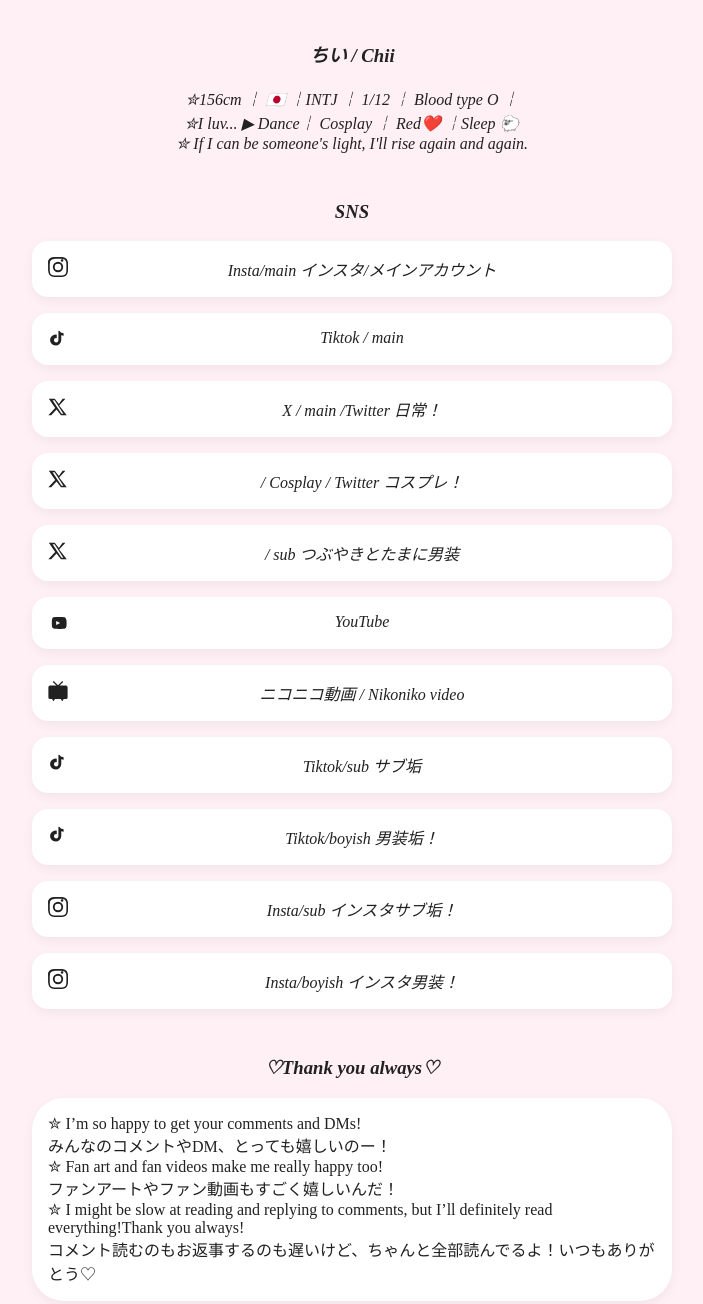
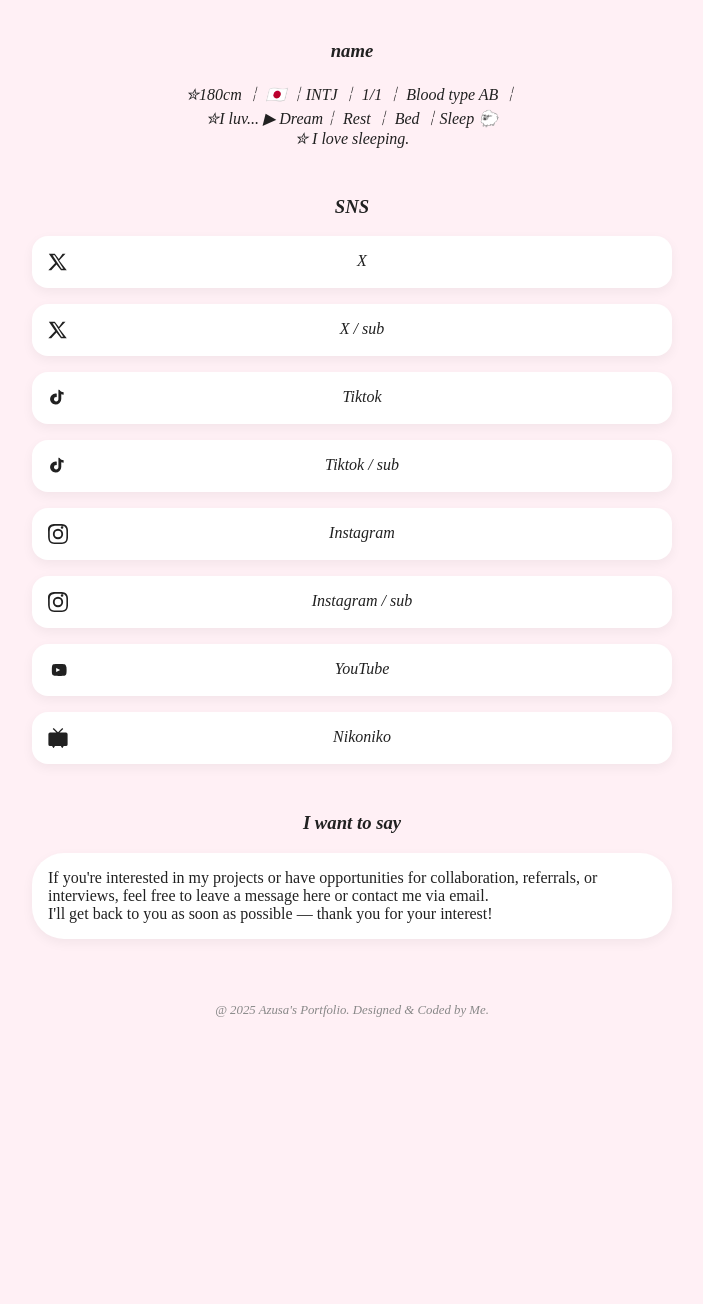
Before and after one commit to AzusagawaSakuta131/hinamichii-remake, a plain HTML site: page index.html in a window 1280 px wide. Shown: the part 200-1504 px from the top of the page, without its empty margins (288-991 px from the left). After the commit the page ends 1218 px from the top, so only its background shows below. Drawn offline with Linux system fonts and the light colour scheme.

Commit message:
Add files via upload
Go through with copyright issue.

```diff
--- a/index.html
+++ b/index.html
@@ -8,32 +8,36 @@
 <body>
     <div class="info">
         <img src="resource/Photo.jpg" />
-        <h3><i>ちい / Chii</i></h3>
-        <p>✮156cm ￤ 🇯🇵 ￤INTJ ￤ 1/12 ￤ Blood type O ￤</p>
-        <p>✮I luv... ▶︎ Dance￤ Cosplay ￤ Red❤️ ￤Sleep 🐑</p>
-        <p>✮ If I can be someone's light, I'll rise again and again.</p>
+        <h3><i>name</i></h3>
+        <p>✮180cm ￤ 🇯🇵 ￤INTJ ￤ 1/1 ￤ Blood type AB ￤</p>
+        <p>✮I luv... ▶︎ Dream￤ Rest ￤ Bed ￤Sleep 🐑</p>
+        <p>✮ I love sleeping.</p>
     </div>
     <div class="links">
         <h3>SNS</h3>
-        <a href="https://www.instagram.com/hinamichii_?igsh=d3c4cXlqMmF0bTBi&utm_source=qr" class="alink" target="_blank">
-            <svg xmlns="http://www.w3.org/2000/svg" viewBox="0 0 24 24"><path d="M12 2.2c3.2 0 3.6 0 4.8.1 1.2.1 1.9.3 2.3.5.6.2 1 .5 1.4 1 .4.4.7.8 1 1.4.2.4.4 1.1.5 2.3.1 1.2.1 1.6.1 4.8s0 3.6-.1 4.8c-.1 1.2-.3 1.9-.5 2.3-.2.6-.5 1-.9 1.4-.4.4-.8.7-1.4.9-.4.2-1.1.4-2.3.5-1.2.1-1.6.1-4.8.1s-3.6 0-4.8-.1c-1.2-.1-1.9-.3-2.3-.5-.6-.2-1-.5-1.4-.9-.4-.4-.7-.8-.9-1.4-.2-.4-.4-1.1-.5-2.3-.1-1.2-.1-1.6-.1-4.8s0-3.6.1-4.8c.1-1.2.3-1.9.5-2.3.2-.6.5-1 .9-1.4.4-.4.8-.7 1.4-.9.4-.2 1.1-.4 2.3-.5C8.4 2.2 8.8 2.2 12 2.2m0-2.2C8.7 0 8.3 0 7.1.1 5.9.2 4.9.4 4.1.7c-.9.3-1.7.7-2.4 1.4C.9 2.8.5 3.6.2 4.5.1 5.3 0 6.3 0 7.5.1 8.7.1 9.1.1 12s0 3.3.1 4.5c.1 1.2.3 2.2.6 3 .3.9.7 1.7 1.4 2.4.7.7 1.5 1.1 2.4 1.4.8.3 1.8.5 3 .6 1.2.1 1.6.1 4.5.1s3.3 0 4.5-.1c1.2-.1 2.2-.3 3-.6.9-.3 1.7-.7 2.4-1.4.7-.7 1.1-1.5 1.4-2.4.3-.8.5-1.8.6-3 .1-1.2.1-1.6.1-4.5s0-3.3-.1-4.5c-.1-1.2-.3-2.2-.6-3-.3-.9-.7-1.7-1.4-2.4-.7-.7-1.5-1.1-2.4-1.4-.8-.3-1.8-.5-3-.6C15.3 0 14.9 0 12 0zM12 5.8A6.2 6.2 0 1 0 12 18.2 6.2 6.2 0 1 0 12 5.8zm0 10.2a4 4 0 1 1 0-8 4 4 0 0 1 0 8zm6.4-11.9a1.5 1.5 0 1 1-3.1 0 1.5 1.5 0 1 1 3.1 0z" /></svg>
-            <span class="lable">Insta/main インスタ/メインアカウント</span>
-        </a>
-        <a href="https://www.tiktok.com/@_o7chii?_t=ZS-8wIF0hRGyJd&_r=1" class="alink" target="_blank">
-            <svg xmlns="http://www.w3.org/2000/svg" fill="#212121" viewBox="0 0 24 24"><path d="M12.13 2c.65 0 1.26.12 1.83.35a4.2 4.2 0 0 0 2.15 2.15 6.3 6.3 0 0 0 2.65.53v3.03a9.2 9.2 0 0 1-2.85-.45v5.55a6.82 6.82 0 0 1-2.1 4.9 6.55 6.55 0 0 1-4.77 1.84c-3.58-.07-6.51-3.02-6.56-6.6a6.59 6.59 0 0 1 6.57-6.57c.5 0 1 .07 1.46.2V11a2.44 2.44 0 0 0-.72-.1 2.64 2.64 0 0 0-2.66 2.67c0 1.48 1.2 2.64 2.67 2.64.72 0 1.4-.29 1.91-.8.51-.5.79-1.19.79-1.9V2h.03z" /></svg>
-            <span class="lable">Tiktok / main</span>
-        </a>
         <a href="https://x.com/hinamichii_?s=21&t=fl0hc6velhavxB0q9OkZRQ" class="alink" target="_blank">
             <svg xmlns="http://www.w3.org/2000/svg" fill="#212121" viewBox="0 0 24 24"><path d="M17.53 2H21l-7.6 8.15L22.5 22H15.6l-5.4-6.9L3.9 22H.4l8.2-8.85L1 2h7.1l4.9 6.25L17.53 2zM16.2 20h2.2L7.9 4H5.5l10.7 16z" /></svg>
-            <span class="lable">X / main /Twitter 日常！</span>
-        </a>
-        <a href="https://x.com/taiyaki_cosplay?s=21&t=fl0hc6velhavxB0q9OkZRQ" class="alink" target="_blank">
-            <svg xmlns="http://www.w3.org/2000/svg" fill="#212121" viewBox="0 0 24 24"><path d="M17.53 2H21l-7.6 8.15L22.5 22H15.6l-5.4-6.9L3.9 22H.4l8.2-8.85L1 2h7.1l4.9 6.25L17.53 2zM16.2 20h2.2L7.9 4H5.5l10.7 16z" /></svg>
-            <span class="lable"> / Cosplay / Twitter コスプレ！</span>
+            <span class="lable">X</span>
         </a>
         <a href="https://x.com/Kyuremixx" class="alink" target="_blank">
             <svg xmlns="http://www.w3.org/2000/svg" fill="#212121" viewBox="0 0 24 24"><path d="M17.53 2H21l-7.6 8.15L22.5 22H15.6l-5.4-6.9L3.9 22H.4l8.2-8.85L1 2h7.1l4.9 6.25L17.53 2zM16.2 20h2.2L7.9 4H5.5l10.7 16z" /></svg>
-            <span class="lable"> / sub つぶやきとたまに男装   </span>
+            <span class="lable">X / sub</span>
+        </a>
+        <a href="https://www.tiktok.com/@taiyakicosplay?_t=ZS-8wPzQxYLRZI&_r=1" class="alink" target="_blank">
+            <svg xmlns="http://www.w3.org/2000/svg" fill="#212121" viewBox="0 0 24 24"><path d="M12.13 2c.65 0 1.26.12 1.83.35a4.2 4.2 0 0 0 2.15 2.15 6.3 6.3 0 0 0 2.65.53v3.03a9.2 9.2 0 0 1-2.85-.45v5.55a6.82 6.82 0 0 1-2.1 4.9 6.55 6.55 0 0 1-4.77 1.84c-3.58-.07-6.51-3.02-6.56-6.6a6.59 6.59 0 0 1 6.57-6.57c.5 0 1 .07 1.46.2V11a2.44 2.44 0 0 0-.72-.1 2.64 2.64 0 0 0-2.66 2.67c0 1.48 1.2 2.64 2.67 2.64.72 0 1.4-.29 1.91-.8.51-.5.79-1.19.79-1.9V2h.03z" /></svg>
+            <span class="lable">Tiktok</span>
+        </a>
+        <a href="https://www.tiktok.com/@kyuremixx?_t=ZS-8wPzV0YHwQ5&_r=1" class="alink" target="_blank">
+            <svg xmlns="http://www.w3.org/2000/svg" fill="#212121" viewBox="0 0 24 24"><path d="M12.13 2c.65 0 1.26.12 1.83.35a4.2 4.2 0 0 0 2.15 2.15 6.3 6.3 0 0 0 2.65.53v3.03a9.2 9.2 0 0 1-2.85-.45v5.55a6.82 6.82 0 0 1-2.1 4.9 6.55 6.55 0 0 1-4.77 1.84c-3.58-.07-6.51-3.02-6.56-6.6a6.59 6.59 0 0 1 6.57-6.57c.5 0 1 .07 1.46.2V11a2.44 2.44 0 0 0-.72-.1 2.64 2.64 0 0 0-2.66 2.67c0 1.48 1.2 2.64 2.67 2.64.72 0 1.4-.29 1.91-.8.51-.5.79-1.19.79-1.9V2h.03z" /></svg>
+            <span class="lable">Tiktok / sub</span>
+        </a>
+        <a href="https://www.instagram.com/hinamichii_?igsh=d3c4cXlqMmF0bTBi&utm_source=qr" class="alink" target="_blank">
+            <svg xmlns="http://www.w3.org/2000/svg" viewBox="0 0 24 24"><path d="M12 2.2c3.2 0 3.6 0 4.8.1 1.2.1 1.9.3 2.3.5.6.2 1 .5 1.4 1 .4.4.7.8 1 1.4.2.4.4 1.1.5 2.3.1 1.2.1 1.6.1 4.8s0 3.6-.1 4.8c-.1 1.2-.3 1.9-.5 2.3-.2.6-.5 1-.9 1.4-.4.4-.8.7-1.4.9-.4.2-1.1.4-2.3.5-1.2.1-1.6.1-4.8.1s-3.6 0-4.8-.1c-1.2-.1-1.9-.3-2.3-.5-.6-.2-1-.5-1.4-.9-.4-.4-.7-.8-.9-1.4-.2-.4-.4-1.1-.5-2.3-.1-1.2-.1-1.6-.1-4.8s0-3.6.1-4.8c.1-1.2.3-1.9.5-2.3.2-.6.5-1 .9-1.4.4-.4.8-.7 1.4-.9.4-.2 1.1-.4 2.3-.5C8.4 2.2 8.8 2.2 12 2.2m0-2.2C8.7 0 8.3 0 7.1.1 5.9.2 4.9.4 4.1.7c-.9.3-1.7.7-2.4 1.4C.9 2.8.5 3.6.2 4.5.1 5.3 0 6.3 0 7.5.1 8.7.1 9.1.1 12s0 3.3.1 4.5c.1 1.2.3 2.2.6 3 .3.9.7 1.7 1.4 2.4.7.7 1.5 1.1 2.4 1.4.8.3 1.8.5 3 .6 1.2.1 1.6.1 4.5.1s3.3 0 4.5-.1c1.2-.1 2.2-.3 3-.6.9-.3 1.7-.7 2.4-1.4.7-.7 1.1-1.5 1.4-2.4.3-.8.5-1.8.6-3 .1-1.2.1-1.6.1-4.5s0-3.3-.1-4.5c-.1-1.2-.3-2.2-.6-3-.3-.9-.7-1.7-1.4-2.4-.7-.7-1.5-1.1-2.4-1.4-.8-.3-1.8-.5-3-.6C15.3 0 14.9 0 12 0zM12 5.8A6.2 6.2 0 1 0 12 18.2 6.2 6.2 0 1 0 12 5.8zm0 10.2a4 4 0 1 1 0-8 4 4 0 0 1 0 8zm6.4-11.9a1.5 1.5 0 1 1-3.1 0 1.5 1.5 0 1 1 3.1 0z" /></svg>
+            <span class="lable">Instagram</span>
+        </a>
+        <a href="https://www.instagram.com/c_taiyakikun?igsh=NHRzNWY4M2YyZXdn" class="alink" target="_blank">
+            <svg xmlns="http://www.w3.org/2000/svg" viewBox="0 0 24 24"><path d="M12 2.2c3.2 0 3.6 0 4.8.1 1.2.1 1.9.3 2.3.5.6.2 1 .5 1.4 1 .4.4.7.8 1 1.4.2.4.4 1.1.5 2.3.1 1.2.1 1.6.1 4.8s0 3.6-.1 4.8c-.1 1.2-.3 1.9-.5 2.3-.2.6-.5 1-.9 1.4-.4.4-.8.7-1.4.9-.4.2-1.1.4-2.3.5-1.2.1-1.6.1-4.8.1s-3.6 0-4.8-.1c-1.2-.1-1.9-.3-2.3-.5-.6-.2-1-.5-1.4-.9-.4-.4-.7-.8-.9-1.4-.2-.4-.4-1.1-.5-2.3-.1-1.2-.1-1.6-.1-4.8s0-3.6.1-4.8c.1-1.2.3-1.9.5-2.3.2-.6.5-1 .9-1.4.4-.4.8-.7 1.4-.9.4-.2 1.1-.4 2.3-.5C8.4 2.2 8.8 2.2 12 2.2m0-2.2C8.7 0 8.3 0 7.1.1 5.9.2 4.9.4 4.1.7c-.9.3-1.7.7-2.4 1.4C.9 2.8.5 3.6.2 4.5.1 5.3 0 6.3 0 7.5.1 8.7.1 9.1.1 12s0 3.3.1 4.5c.1 1.2.3 2.2.6 3 .3.9.7 1.7 1.4 2.4.7.7 1.5 1.1 2.4 1.4.8.3 1.8.5 3 .6 1.2.1 1.6.1 4.5.1s3.3 0 4.5-.1c1.2-.1 2.2-.3 3-.6.9-.3 1.7-.7 2.4-1.4.7-.7 1.1-1.5 1.4-2.4.3-.8.5-1.8.6-3 .1-1.2.1-1.6.1-4.5s0-3.3-.1-4.5c-.1-1.2-.3-2.2-.6-3-.3-.9-.7-1.7-1.4-2.4-.7-.7-1.5-1.1-2.4-1.4-.8-.3-1.8-.5-3-.6C15.3 0 14.9 0 12 0zM12 5.8A6.2 6.2 0 1 0 12 18.2 6.2 6.2 0 1 0 12 5.8zm0 10.2a4 4 0 1 1 0-8 4 4 0 0 1 0 8zm6.4-11.9a1.5 1.5 0 1 1-3.1 0 1.5 1.5 0 1 1 3.1 0z" /></svg>
+            <span class="lable">Instagram / sub</span>
         </a>
         <a href="https://www.youtube.com/@ChiiHinami" class="alink" target="_blank">
             <svg xmlns="http://www.w3.org/2000/svg" fill="#212121" viewBox="0 0 24 24"><path d="M21.8 8s-.2-1.5-.8-2.1c-.7-.7-1.4-.8-1.7-.8-2.4-.2-6.1-.2-6.1-.2s-3.6 0-6.1.2c-.3 0-1 .1-1.7.8C5 6.5 4.8 8 4.8 8S4.6 9.6 4.6 11.2v1.6c0 1.6.2 3.2.2 3.2s.2 1.5.8 2.1c.7.7 1.6.7 2 .8 1.4.1 5.9.2 5.9.2s3.6 0 6.1-.2c.3 0 1-.1 1.7-.8.6-.6.8-2.1.8-2.1s.2-1.6.2-3.2v-1.6c0-1.6-.2-3.2-.2-3.2zM9.8 14.5v-5l4.8 2.5-4.8 2.5z" /></svg>
@@ -41,34 +45,14 @@
         </a>
         <a href="https://www.nicovideo.jp/user/120153692?ref=nicoiphone_other" class="alink" target="_blank">
             <svg class="icon" viewBox="0 0 24 24" role="img" xmlns="http://www.w3.org/2000/svg"><path d="M.4787 7.534v12.1279A2.0213 2.0213 0 0 0 2.5 21.6832h2.3888l1.323 2.0948a.4778.4778 0 0 0 .4043.2205.4778.4778 0 0 0 .441-.2205l1.323-2.0948h6.9828l1.323 2.0948a.4778.4778 0 0 0 .441.2205c.1838 0 .3308-.0735.4043-.2205l1.323-2.0948h2.6462a2.0213 2.0213 0 0 0 2.0213-2.0213V7.5339a2.0213 2.0213 0 0 0-2.0213-1.9845h-7.681l4.4468-4.4469L17.1637 0l-5.1452 5.1452L6.8 0 5.6973 1.1025l4.4102 4.4102H2.5367a2.0213 2.0213 0 0 0-2.058 2.058z" /></svg>
-            <span class="lable">ニコニコ動画 / Nikoniko video</span>
-        </a>
-        <a href="https://www.tiktok.com/@taiyakicosplay?_t=ZS-8wPzQxYLRZI&_r=1" class="alink" target="_blank">
-            <svg xmlns="http://www.w3.org/2000/svg" fill="#212121" viewBox="0 0 24 24"><path d="M12.13 2c.65 0 1.26.12 1.83.35a4.2 4.2 0 0 0 2.15 2.15 6.3 6.3 0 0 0 2.65.53v3.03a9.2 9.2 0 0 1-2.85-.45v5.55a6.82 6.82 0 0 1-2.1 4.9 6.55 6.55 0 0 1-4.77 1.84c-3.58-.07-6.51-3.02-6.56-6.6a6.59 6.59 0 0 1 6.57-6.57c.5 0 1 .07 1.46.2V11a2.44 2.44 0 0 0-.72-.1 2.64 2.64 0 0 0-2.66 2.67c0 1.48 1.2 2.64 2.67 2.64.72 0 1.4-.29 1.91-.8.51-.5.79-1.19.79-1.9V2h.03z" /></svg>
-            <span class="lable">Tiktok/sub サブ垢</span>
-        </a>
-        <a href="https://www.tiktok.com/@kyuremixx?_t=ZS-8wPzV0YHwQ5&_r=1" class="alink" target="_blank">
-            <svg xmlns="http://www.w3.org/2000/svg" fill="#212121" viewBox="0 0 24 24"><path d="M12.13 2c.65 0 1.26.12 1.83.35a4.2 4.2 0 0 0 2.15 2.15 6.3 6.3 0 0 0 2.65.53v3.03a9.2 9.2 0 0 1-2.85-.45v5.55a6.82 6.82 0 0 1-2.1 4.9 6.55 6.55 0 0 1-4.77 1.84c-3.58-.07-6.51-3.02-6.56-6.6a6.59 6.59 0 0 1 6.57-6.57c.5 0 1 .07 1.46.2V11a2.44 2.44 0 0 0-.72-.1 2.64 2.64 0 0 0-2.66 2.67c0 1.48 1.2 2.64 2.67 2.64.72 0 1.4-.29 1.91-.8.51-.5.79-1.19.79-1.9V2h.03z" /></svg>
-            <span class="lable">Tiktok/boyish 男装垢！</span>
-        </a>
-        <a href="https://www.instagram.com/c_taiyakikun?igsh=NHRzNWY4M2YyZXdn" class="alink" target="_blank">
-            <svg xmlns="http://www.w3.org/2000/svg" viewBox="0 0 24 24"><path d="M12 2.2c3.2 0 3.6 0 4.8.1 1.2.1 1.9.3 2.3.5.6.2 1 .5 1.4 1 .4.4.7.8 1 1.4.2.4.4 1.1.5 2.3.1 1.2.1 1.6.1 4.8s0 3.6-.1 4.8c-.1 1.2-.3 1.9-.5 2.3-.2.6-.5 1-.9 1.4-.4.4-.8.7-1.4.9-.4.2-1.1.4-2.3.5-1.2.1-1.6.1-4.8.1s-3.6 0-4.8-.1c-1.2-.1-1.9-.3-2.3-.5-.6-.2-1-.5-1.4-.9-.4-.4-.7-.8-.9-1.4-.2-.4-.4-1.1-.5-2.3-.1-1.2-.1-1.6-.1-4.8s0-3.6.1-4.8c.1-1.2.3-1.9.5-2.3.2-.6.5-1 .9-1.4.4-.4.8-.7 1.4-.9.4-.2 1.1-.4 2.3-.5C8.4 2.2 8.8 2.2 12 2.2m0-2.2C8.7 0 8.3 0 7.1.1 5.9.2 4.9.4 4.1.7c-.9.3-1.7.7-2.4 1.4C.9 2.8.5 3.6.2 4.5.1 5.3 0 6.3 0 7.5.1 8.7.1 9.1.1 12s0 3.3.1 4.5c.1 1.2.3 2.2.6 3 .3.9.7 1.7 1.4 2.4.7.7 1.5 1.1 2.4 1.4.8.3 1.8.5 3 .6 1.2.1 1.6.1 4.5.1s3.3 0 4.5-.1c1.2-.1 2.2-.3 3-.6.9-.3 1.7-.7 2.4-1.4.7-.7 1.1-1.5 1.4-2.4.3-.8.5-1.8.6-3 .1-1.2.1-1.6.1-4.5s0-3.3-.1-4.5c-.1-1.2-.3-2.2-.6-3-.3-.9-.7-1.7-1.4-2.4-.7-.7-1.5-1.1-2.4-1.4-.8-.3-1.8-.5-3-.6C15.3 0 14.9 0 12 0zM12 5.8A6.2 6.2 0 1 0 12 18.2 6.2 6.2 0 1 0 12 5.8zm0 10.2a4 4 0 1 1 0-8 4 4 0 0 1 0 8zm6.4-11.9a1.5 1.5 0 1 1-3.1 0 1.5 1.5 0 1 1 3.1 0z" /></svg>
-            <span class="lable">Insta/sub インスタサブ垢！</span>
-        </a>
-        <a href="https://www.instagram.com/kyuremixx?igsh=OHNweTNpMmtpbzZi" class="alink" target="_blank">
-            <svg xmlns="http://www.w3.org/2000/svg" viewBox="0 0 24 24"><path d="M12 2.2c3.2 0 3.6 0 4.8.1 1.2.1 1.9.3 2.3.5.6.2 1 .5 1.4 1 .4.4.7.8 1 1.4.2.4.4 1.1.5 2.3.1 1.2.1 1.6.1 4.8s0 3.6-.1 4.8c-.1 1.2-.3 1.9-.5 2.3-.2.6-.5 1-.9 1.4-.4.4-.8.7-1.4.9-.4.2-1.1.4-2.3.5-1.2.1-1.6.1-4.8.1s-3.6 0-4.8-.1c-1.2-.1-1.9-.3-2.3-.5-.6-.2-1-.5-1.4-.9-.4-.4-.7-.8-.9-1.4-.2-.4-.4-1.1-.5-2.3-.1-1.2-.1-1.6-.1-4.8s0-3.6.1-4.8c.1-1.2.3-1.9.5-2.3.2-.6.5-1 .9-1.4.4-.4.8-.7 1.4-.9.4-.2 1.1-.4 2.3-.5C8.4 2.2 8.8 2.2 12 2.2m0-2.2C8.7 0 8.3 0 7.1.1 5.9.2 4.9.4 4.1.7c-.9.3-1.7.7-2.4 1.4C.9 2.8.5 3.6.2 4.5.1 5.3 0 6.3 0 7.5.1 8.7.1 9.1.1 12s0 3.3.1 4.5c.1 1.2.3 2.2.6 3 .3.9.7 1.7 1.4 2.4.7.7 1.5 1.1 2.4 1.4.8.3 1.8.5 3 .6 1.2.1 1.6.1 4.5.1s3.3 0 4.5-.1c1.2-.1 2.2-.3 3-.6.9-.3 1.7-.7 2.4-1.4.7-.7 1.1-1.5 1.4-2.4.3-.8.5-1.8.6-3 .1-1.2.1-1.6.1-4.5s0-3.3-.1-4.5c-.1-1.2-.3-2.2-.6-3-.3-.9-.7-1.7-1.4-2.4-.7-.7-1.5-1.1-2.4-1.4-.8-.3-1.8-.5-3-.6C15.3 0 14.9 0 12 0zM12 5.8A6.2 6.2 0 1 0 12 18.2 6.2 6.2 0 1 0 12 5.8zm0 10.2a4 4 0 1 1 0-8 4 4 0 0 1 0 8zm6.4-11.9a1.5 1.5 0 1 1-3.1 0 1.5 1.5 0 1 1 3.1 0z" /></svg>
-            <span class="lable">Insta/boyish インスタ男装！</span>
+            <span class="lable">Nikoniko</span>
         </a>
     </div>
     <div>
-        <h3><i>♡Thank you always♡</i></h3>
+        <h3><i>I want to say</i></h3>
         <div class="thanks">
-            <p>✮ I’m so happy to get your comments and DMs!</p>
-            <p>みんなのコメントやDM、とっても嬉しいのー！</p>
-            <p>✮ Fan art and fan videos make me really happy too!</p>
-            <p>ファンアートやファン動画もすごく嬉しいんだ！</p>
-            <p>✮ I might be slow at reading and replying to comments, but I’ll definitely read everything!Thank you always!</p>
-            <p>コメント読むのもお返事するのも遅いけど、ちゃんと全部読んでるよ！いつもありがとう♡</p>
+            <p>If you're interested in my projects or have opportunities for collaboration, referrals, or interviews, feel free to leave a message here or contact me via email.</p>
+            <p>I'll get back to you as soon as possible — thank you for your interest!</p>
         </div>
     </div>
 
```
Also changed, not shown: resource/Photo.jpg.
